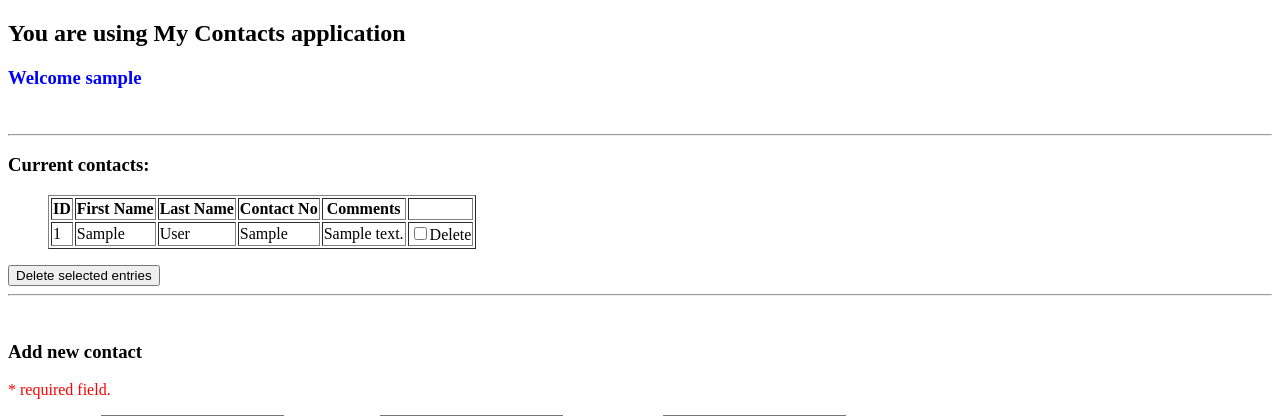
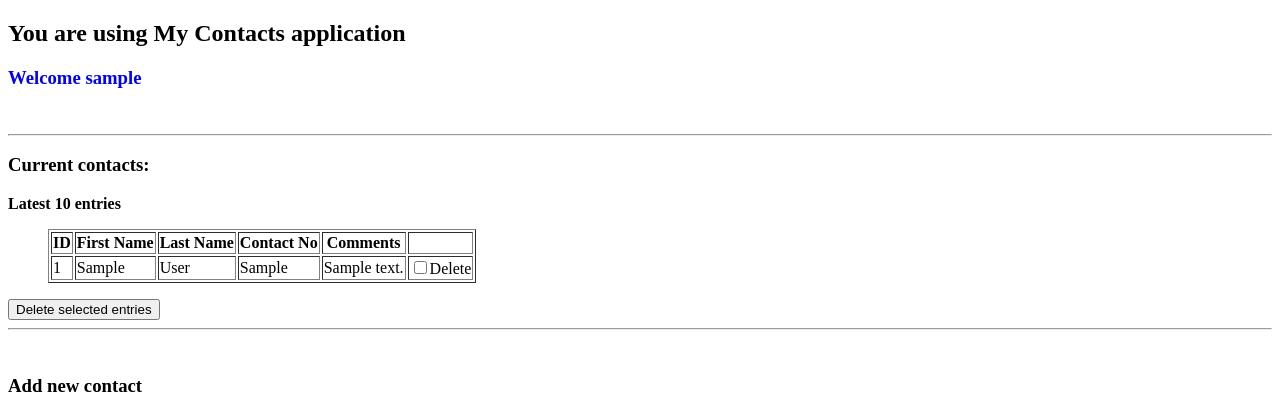
Before and after one commit to nindate/repo1, a PHP site: page /contactsmenu.php in a window 1280 px wide. Shown: the top 416 px of the page. Run offline with PHP 8.4, Linux system fonts and the light colour scheme; the visitor is signed in with stand-in values (Sample User, id 1); tables that the repository leaves empty or names only in its code hold one stand-in row (values such as "Sample post"); data that the repository does not hold is empty.

```diff
--- a/site-contacts/contactsmenu.php
+++ b/site-contacts/contactsmenu.php
@@ -56,7 +56,7 @@ if (mysqli_connect_errno()) {
 
 
 // Run query
-$sql="select ID,FirstName,LastName,ContactNo,Comments from Persons;";
+$sql="select ID,FirstName,LastName,ContactNo,Comments from Persons order by ID desc limit 10;";
 $result = mysqli_query($con,$sql);
 if ($result) {
   echo "<br>";
@@ -70,6 +70,7 @@ mysqli_close($con);
 
 echo "<hr>";
 echo "<h3>Current contacts: </h3>";
+echo "<b>Latest 10 entries</b>";
 echo "<form method='post' action='confirmdelete.php'>";
 echo "<ul>";
 
```
